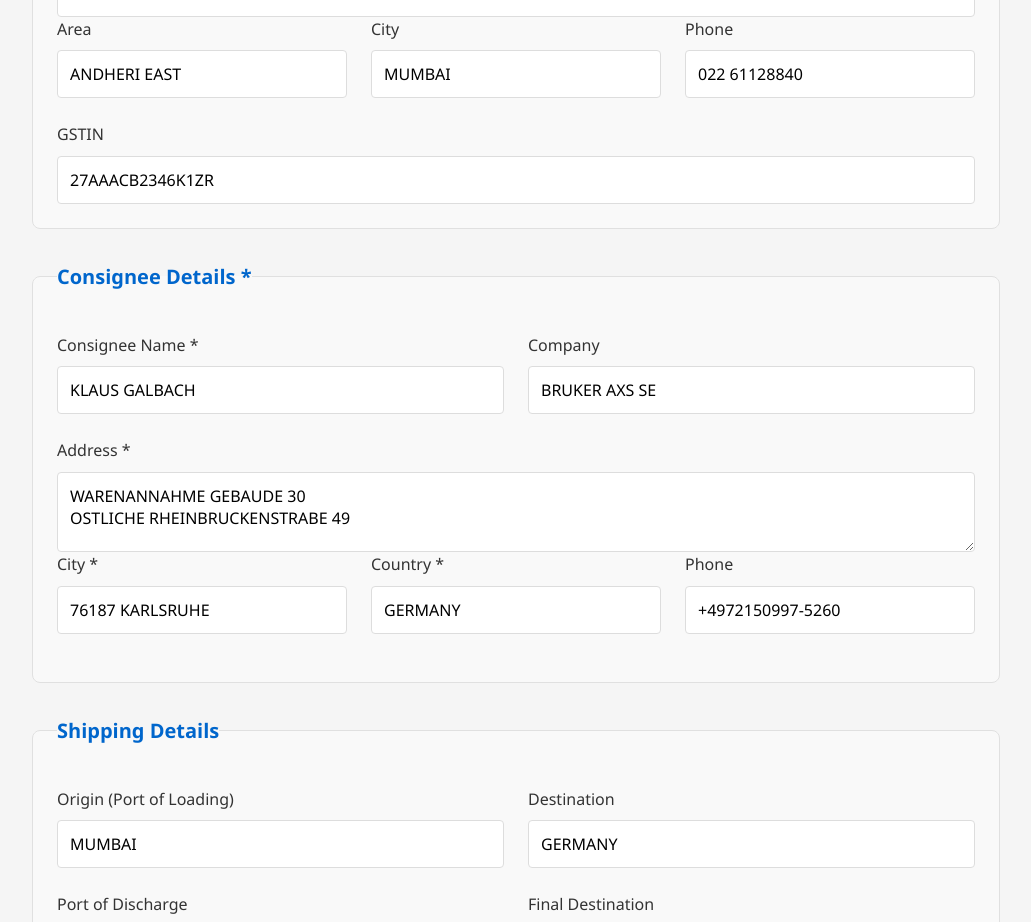
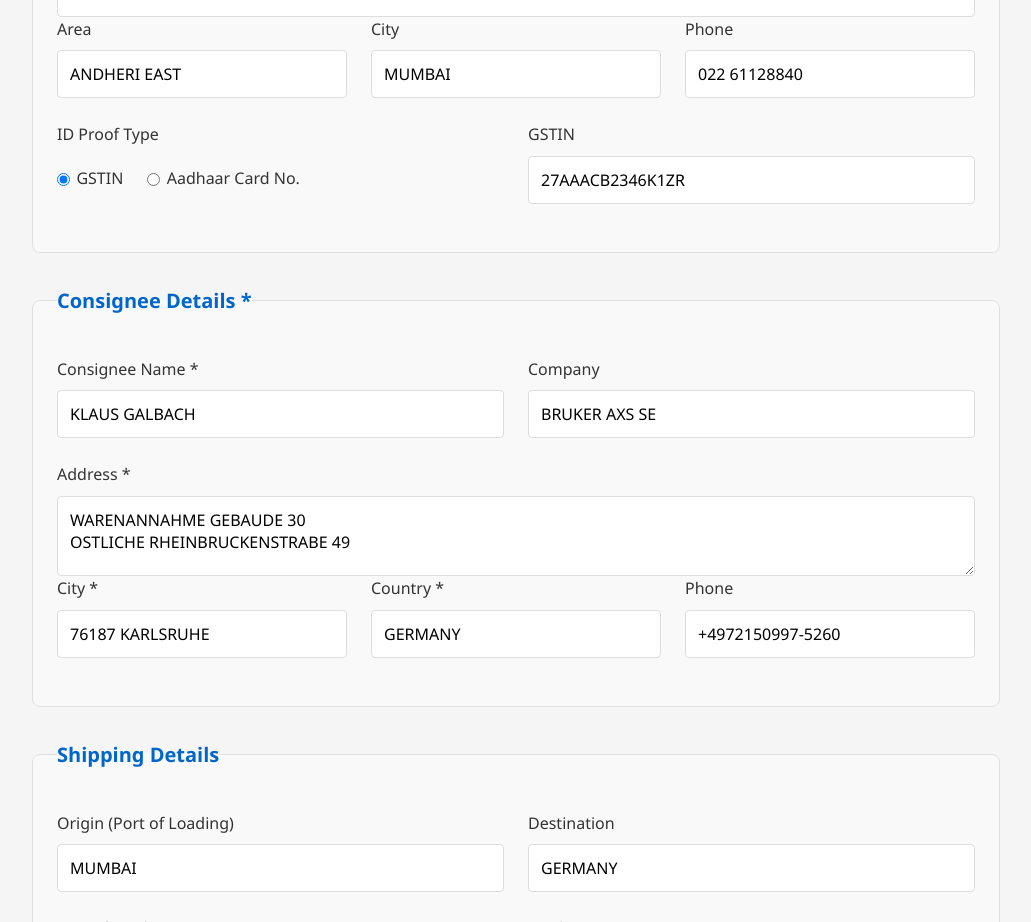
Before and after one commit to Nishant-Mouryaa/Challan, a Next.js app: page /international-invoice in a window 1280 px wide. Shown: the part 980-1902 px from the top of the page, without its empty margins (124-1155 px from the left). Built offline with nearby package versions, Linux system fonts and the light colour scheme.

Commit message:
added opt for addahr and gstin

```diff
--- a/public/data/internationalInvoicePresets.js
+++ b/public/data/internationalInvoicePresets.js
@@ -8,15 +8,15 @@
         address: '609,6TH FLOOR ,WEST WING,',
         building: 'SATELITE GAZEBO BUILDING',
         area: 'ANDHERI EAST',
-          pin: '400093',
-
+        pin: '400093',
         phone: '022 61128840',
         gstin: '27AAACB2346K1ZR',
+        aadhaar: '',          // <-- new
+        idType: 'gstin',      // <-- new ('gstin' | 'aadhaar')
       },
     },
   },
 ];
-
 export const CONSIGNEES = [
   {
     id: 'bruker-axs',
@@ -129,6 +129,5 @@
     ...DECLARATIONS[0].data,
     items: [first],
     totalAmount: first.amount,
-
   };
 };
--- a/src/components/InternationalInvoiceForm.jsx
+++ b/src/components/InternationalInvoiceForm.jsx
@@ -196,15 +196,76 @@
             />
           </div>
         </div>
+<div className={styles.formRow}>
+  <div className={styles.formControl}>
+    <label>ID Proof Type</label>
+    <div style={{ display: 'flex', gap: '1.5rem', paddingTop: '0.65rem' }}>
+      <label
+        style={{
+          display: 'flex',
+          alignItems: 'center',
+          gap: '0.4rem',
+          cursor: 'pointer',
+          fontWeight: 'normal',
+        }}
+      >
+        <input
+          type="radio"
+          name="consignorIdType"
+          value="gstin"
+          checked={(invoiceData.consignorDetails.idType || 'gstin') === 'gstin'}
+          onChange={() => updateConsignorDetails({ idType: 'gstin' })}
+        />
+        GSTIN
+      </label>
+      <label
+        style={{
+          display: 'flex',
+          alignItems: 'center',
+          gap: '0.4rem',
+          cursor: 'pointer',
+          fontWeight: 'normal',
+        }}
+      >
+        <input
+          type="radio"
+          name="consignorIdType"
+          value="aadhaar"
+          checked={invoiceData.consignorDetails.idType === 'aadhaar'}
+          onChange={() => updateConsignorDetails({ idType: 'aadhaar' })}
+        />
+        Aadhaar Card No.
+      </label>
+    </div>
+  </div>
 
   <div className={styles.formControl}>
-          <label>GSTIN</label>
+    <label>
+      {(invoiceData.consignorDetails.idType || 'gstin') === 'gstin'
+        ? 'GSTIN'
+        : 'Aadhaar Card No.'}
+    </label>
     <input
       type="text"
-            value={invoiceData.consignorDetails.gstin}
-            onChange={(e) => updateConsignorDetails({ gstin: e.target.value })}
+      value={
+        (invoiceData.consignorDetails.idType || 'gstin') === 'gstin'
+          ? invoiceData.consignorDetails.gstin || ''
+          : invoiceData.consignorDetails.aadhaar || ''
+      }
+      onChange={(e) =>
+        (invoiceData.consignorDetails.idType || 'gstin') === 'gstin'
+          ? updateConsignorDetails({ gstin: e.target.value })
+          : updateConsignorDetails({ aadhaar: e.target.value })
+      }
+      placeholder={
+        (invoiceData.consignorDetails.idType || 'gstin') === 'gstin'
+          ? 'e.g., 27AAACB2346K1ZR'
+          : 'e.g., 1234 5678 9012'
+      }
       className={styles.formControl}
+      maxLength={(invoiceData.consignorDetails.idType || 'gstin') === 'gstin' ? 15 : 14}
     />
+  </div>
 </div>
       </fieldset>
 
--- a/src/components/InternationalInvoicePreview.jsx
+++ b/src/components/InternationalInvoicePreview.jsx
@@ -89,7 +89,11 @@
   <div>
     {consignor.area} , TEL NO :{consignor.phone}
   </div>
+  {(consignor.idType || 'gstin') === 'gstin' ? (
     <div>GSTIN:{consignor.gstin}</div>
+  ) : (
+    <div>AADHAAR CARD NO:{consignor.aadhaar}</div>
+  )}
 </div>
 
   <div className={s.consigneeBlock}>
```
Lines whose indentation alone changed are shown as unchanged.
